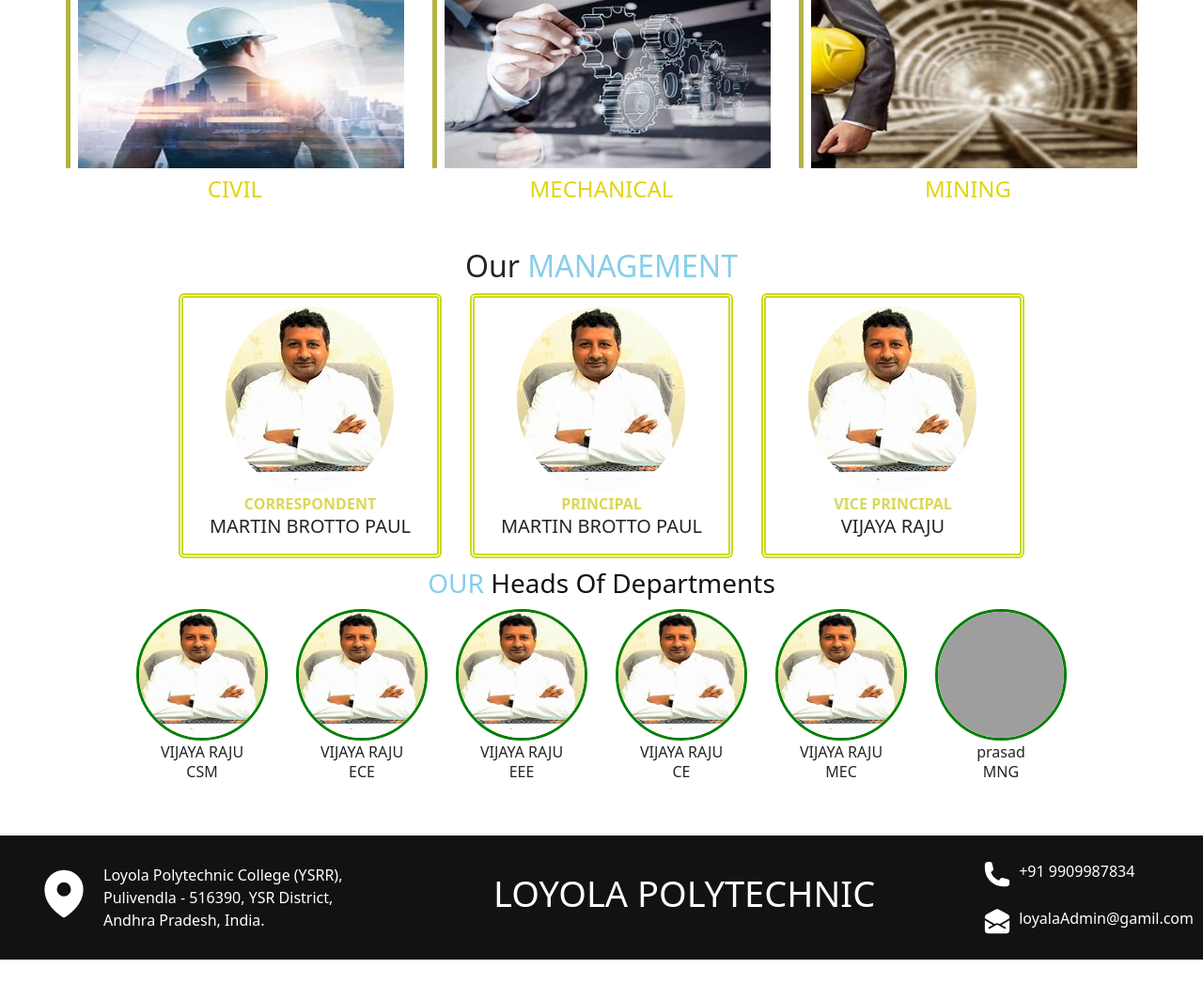
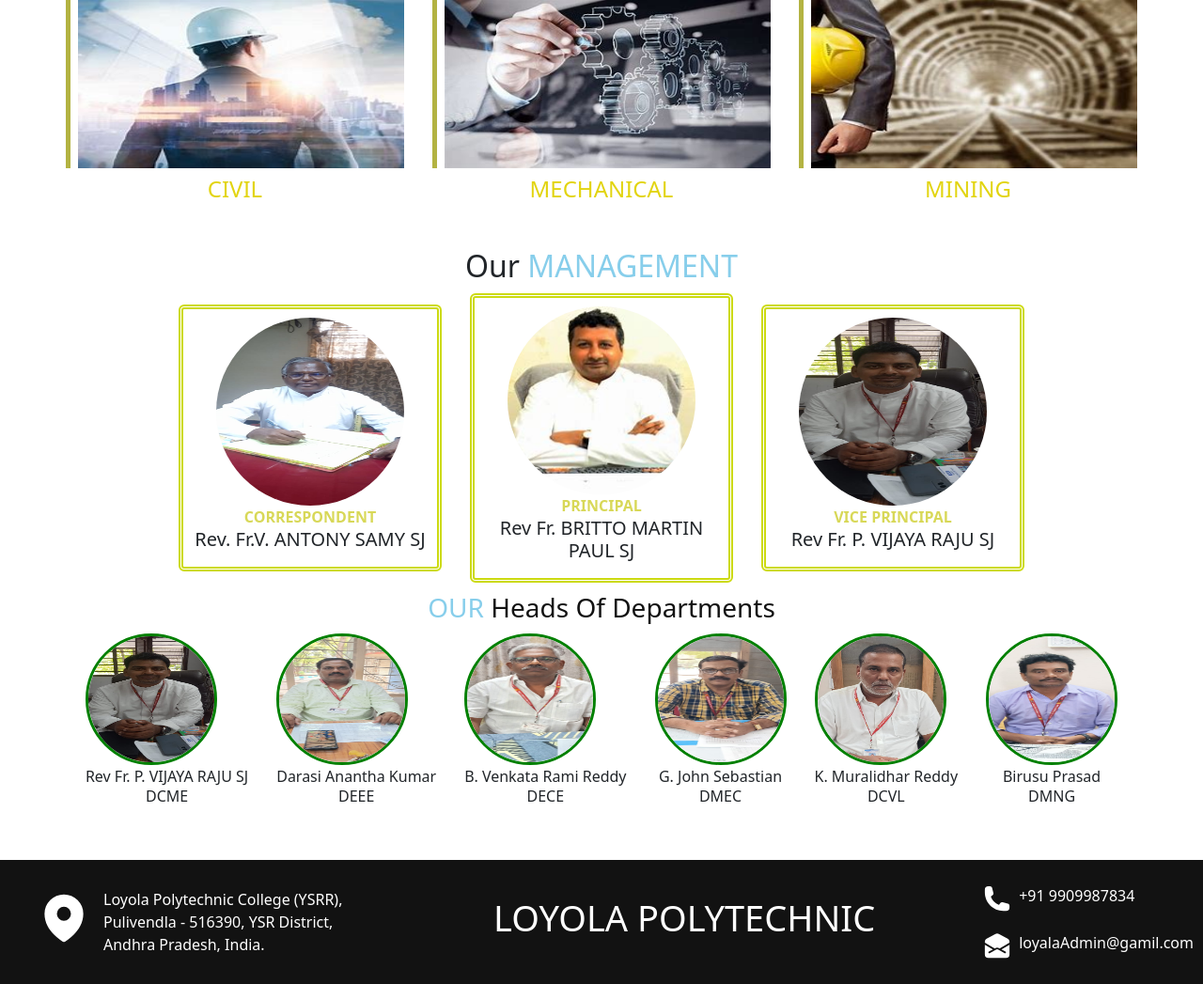
Before and after one commit to RevanthkumarYallanuru/loyola, a PHP site: page / in a window 1280 px wide. Shown: the part 1181-2228 px from the top of the page at 94% size. Before the commit the page ends 2202 px from the top, so only its background shows below. Run offline with PHP 8.4, Linux system fonts and the light colour scheme; grey boxes are pictures that could not be loaded.

Commit message:
evaluated

```diff
--- a/adminTools/adminSidebar.php
+++ b/adminTools/adminSidebar.php
@@ -32,12 +32,6 @@
             </li>
 
 
-            <li>
-                <a href="">Add Courses</a>
-            </li>
-
-
-            <li>
                 <a href="">View Courses</a>
             </li>
         </ul>
--- a/index.php
+++ b/index.php
@@ -123,13 +123,24 @@
     <div class="title">
         <h2>Our <span>MANAGEMENT</span></h2>
     </div>
+    <style>
+        .admins .card .ims img
+        {
+            height: 200px;
+            width:200px;
+        }
+        .admins .card span
+        {
+            color:#121222;
+        }
+    </style>
     <div class="admins">
         <div class="card">
             <div class="ims">
-                <img src="./images/principal.jpg" alt="">
+                <img src="./images/cor.jpg" alt="">
             </div>
             <span>CORRESPONDENT</span>
-            <h3>MARTIN BROTTO PAUL</h3>
+            <h3>Rev. Fr.V. ANTONY SAMY SJ</h3>
         </div>
 
         <div class="card">
@@ -137,16 +148,16 @@
                 <img src="./images/principal.jpg" alt="">
             </div>
             <span>PRINCIPAL</span>
-            <h3>MARTIN BROTTO PAUL</h3>
+            <h3>Rev Fr. BRITTO MARTIN PAUL SJ</h3>
         </div>
 
 
         <div class="card">
             <div class="ims">
-                <img src="./images/principal.jpg" alt="">
+                <img src="./images/vp.jpg" alt="">
             </div>
             <span>VICE PRINCIPAL</span>
-            <h3>VIJAYA RAJU</h3>
+            <h3>Rev Fr. P. VIJAYA RAJU SJ</h3>
         </div>
 
 
@@ -155,40 +166,40 @@
             <h3>OUR <span>Heads Of Departments</span></h3>
             <div class="shows">
                 <div class="cs">
-                    <img src="./images/principal.jpg" alt="">
-                    <span>VIJAYA RAJU</span>
-                    <h6>CSM</h6>
+                    <img src="./images/vp.jpg" alt="">
+                    <span>Rev Fr. P. VIJAYA RAJU SJ</span>
+                    <h6>DCME</h6>
                 </div>
 
                 <div class="cs">
-                    <img src="./images/principal.jpg" alt="">
-                    <span>VIJAYA RAJU</span>
-                    <h6>ECE</h6>
+                    <img src="./images/hod2.jpg" alt="">
+                    <span>Darasi Anantha Kumar</span>
+                    <h6>DEEE</h6>
                 </div>
 
 
                 <div class="cs">
-                    <img src="./images/principal.jpg" alt="">
-                    <span>VIJAYA RAJU</span>
-                    <h6>EEE</h6>
+                    <img src="./images/hod3.jpg" alt="">
+                    <span>B. Venkata Rami Reddy</span>
+                    <h6>DECE</h6>
                 </div>
 
                 <div class="cs">
-                    <img src="./images/principal.jpg" alt="">
-                    <span>VIJAYA RAJU</span>
-                    <h6>CE</h6>
+                    <img src="./images/hod4.jpg" alt="">
+                    <span>G. John Sebastian</span>
+                    <h6>DMEC</h6>
                 </div>
 
                 <div class="cs">
-                    <img src="./images/principal.jpg" alt="">
-                    <span>VIJAYA RAJU</span>
-                    <h6>MEC</h6>
+                    <img src="./images/hod5.jpg" alt="">
+                    <span>K. Muralidhar Reddy</span>
+                    <h6>DCVL</h6>
                 </div>
 
                 <div class="cs">
-                    <img src="./images/OIP.jpg" alt="">
-                    <span>prasad</span>
-                    <h6>MNG</h6>
+                    <img src="./images/hod6.jpg" alt="">
+                    <span>Birusu Prasad</span>
+                    <h6>DMNG</h6>
                 </div>
             </div>
         </div>
@@ -220,7 +231,7 @@
             console.log("function");
             if(count===1)
         {
-            sbar.style.backgroundImage=' url("./images/OIP.jpg")';
+            sbar.style.backgroundImage=' url("./images/OIP1.jpg")';
             count=2;
         }
         else   if(count===2)
--- a/style.css
+++ b/style.css
@@ -53,7 +53,7 @@ nav ul li a:hover
 
 .slidesbar
 {
-    background-image: url("./images/OIP.jpg");
+    background-image: url("./images/OIP1.jpg");
     background-repeat: no-repeat;
     background-size: cover;
     margin: auto;
@@ -122,6 +122,10 @@ border-radius: 14px;
     margin-bottom: 8px;
     width: 360px;
     height: 180px;
+}
+.case .c1 img:hover
+{
+    border-left: 5px solid rgb(22, 104, 220) ;
 }
 .case .c1
 {
```
Also changed, not shown: images/cor.jpg (added), images/hod1.jpg (added), images/hod2.jpg (added), images/hod3.jpg (added), images/hod4.jpg (added), images/hod5.jpg (added), images/hod6.jpg (added), images/vp.jpg (added), 1 other file.
